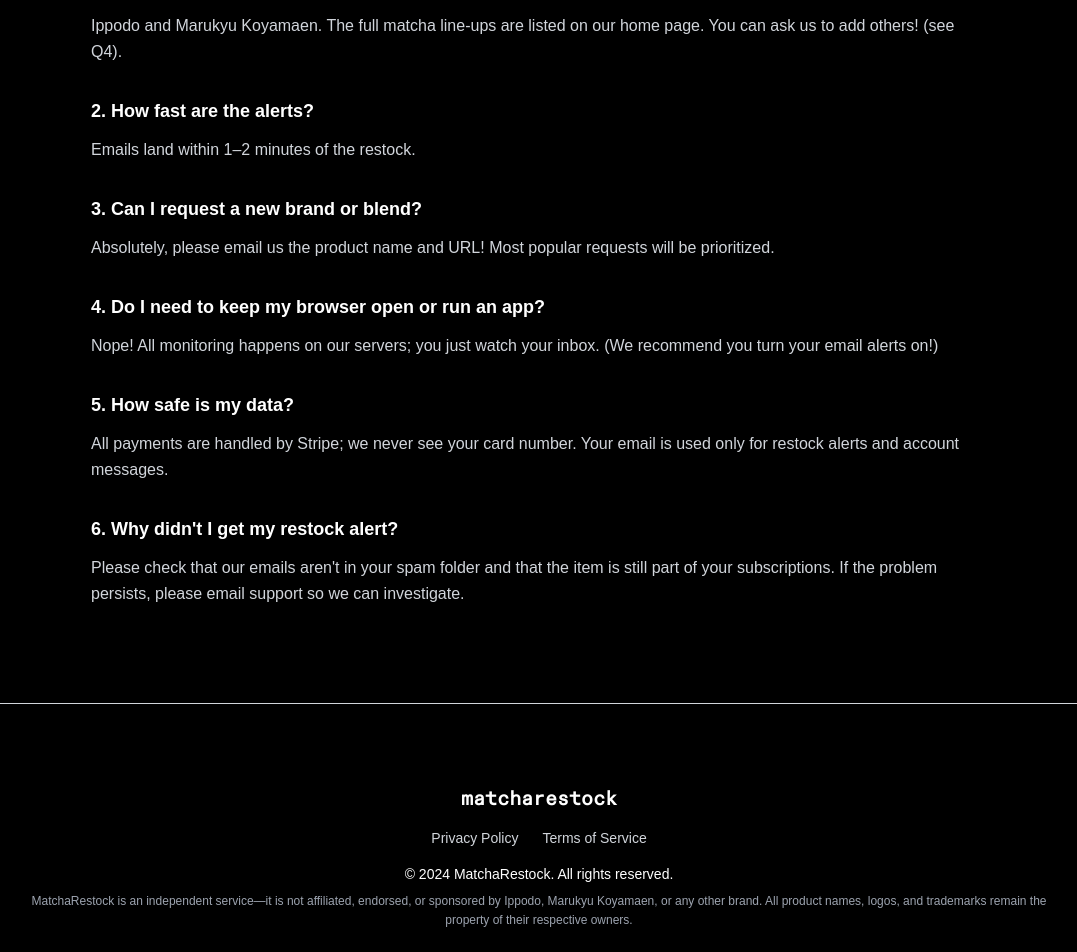
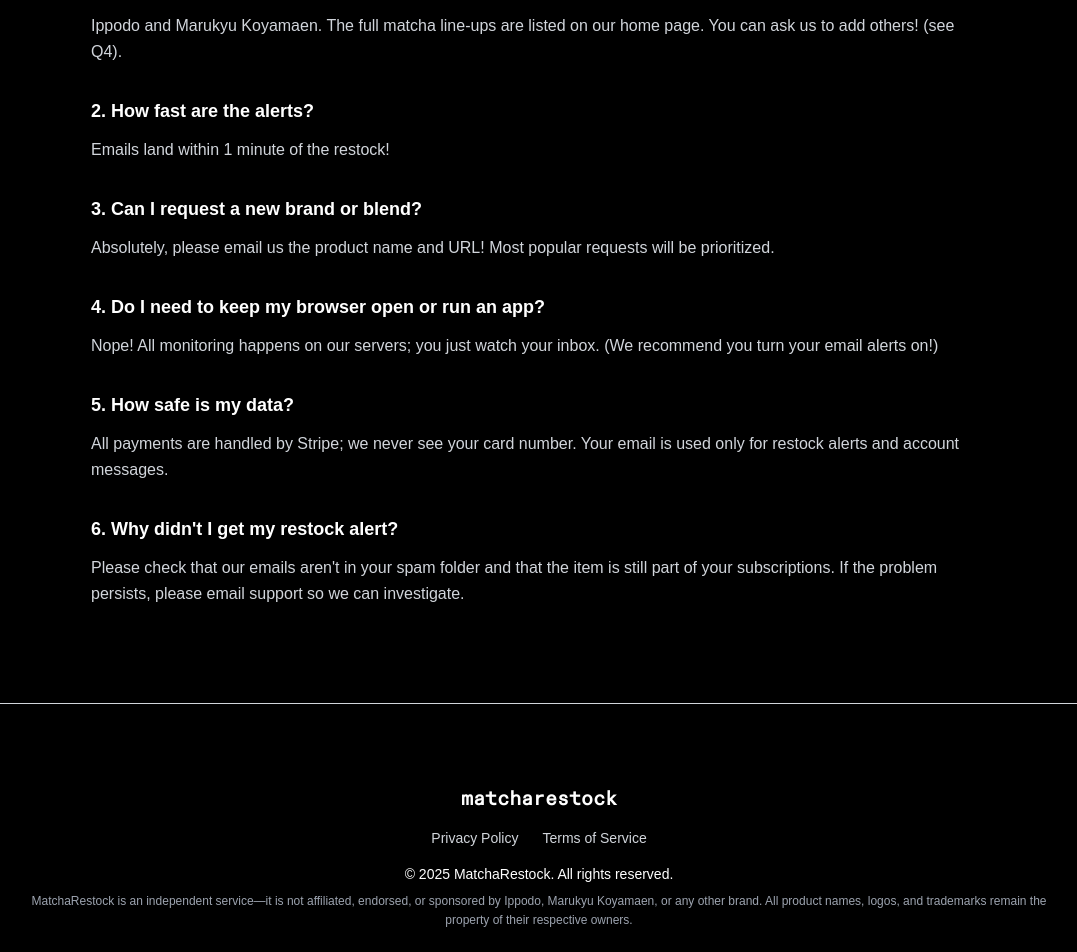
Before and after one commit to anishkancherla/matcharestock, a Next.js app: page / in a window 1280 px wide. Shown: the part 2820-3772 px from the top of the page, without its empty margins (101-1178 px from the left). Built offline with nearby package versions, Linux system fonts and the light colour scheme; no server answers; a web font is replaced by a local one.

Commit message:
small desc changes

```diff
--- a/app/page.tsx
+++ b/app/page.tsx
@@ -361,7 +361,7 @@
                           <MetalCircleButton number="2" />
                         </div>
                         <h3 className="text-lg font-semibold text-black font-diatype">Monitor</h3>
-                        <p className="text-gray-500 font-diatype-thin">We continuously track inventory across your favorite matcha retailers. Our system monitors stock levels 24/7 and detects changes instantly.</p>
+                        <p className="text-gray-500 font-diatype-thin">We continuously track stock status across your favorite matcha retailers.</p>
                       </div>
 
                       {/* Desktop Layout - Original order */}
@@ -609,7 +609,7 @@
                   2. How fast are the alerts?
                 </h3>
                 <p className="text-gray-300 font-diatype-thin leading-relaxed">
-                  Emails land within 1–2 minutes of the restock.
+                  Emails land within 1 minute of the restock!
                 </p>
               </div>
 
@@ -681,7 +681,7 @@
                 </div>
 
                 <p className="text-sm text-white font-diatype-thin">
-                  © 2024 MatchaRestock. All rights reserved.
+                  © 2025 MatchaRestock. All rights reserved.
                 </p>
                 <p className="text-xs text-gray-400 font-diatype-thin mt-2 leading-relaxed">
                   MatchaRestock is an independent service—it is not affiliated, endorsed, or sponsored by Ippodo, Marukyu Koyamaen, or any other brand. All product names, logos, and trademarks remain the property of their respective owners.
```
